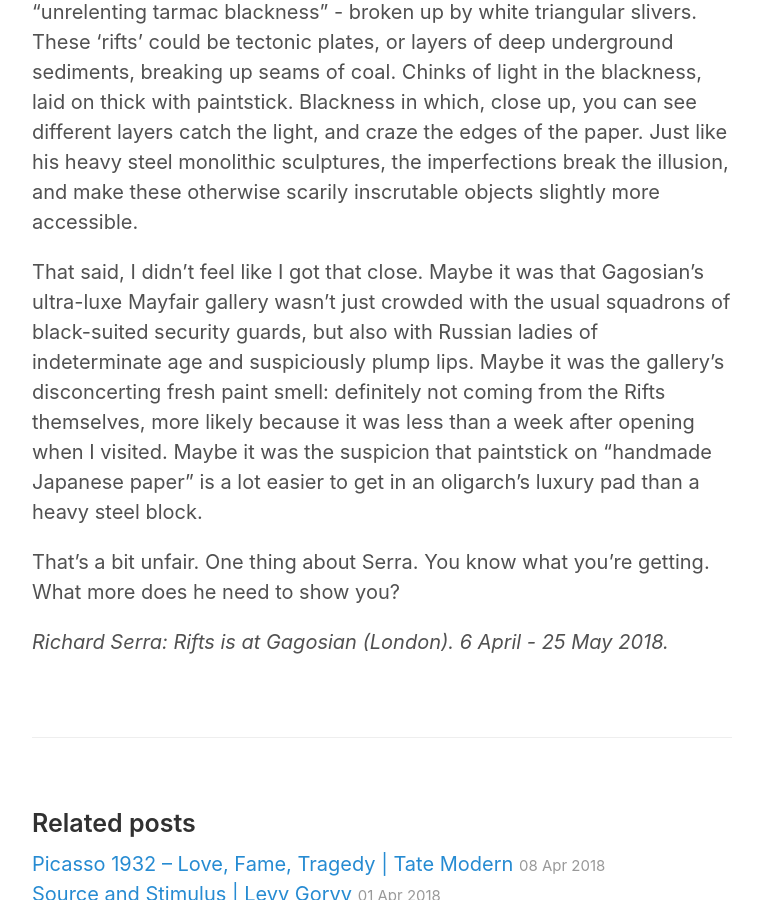
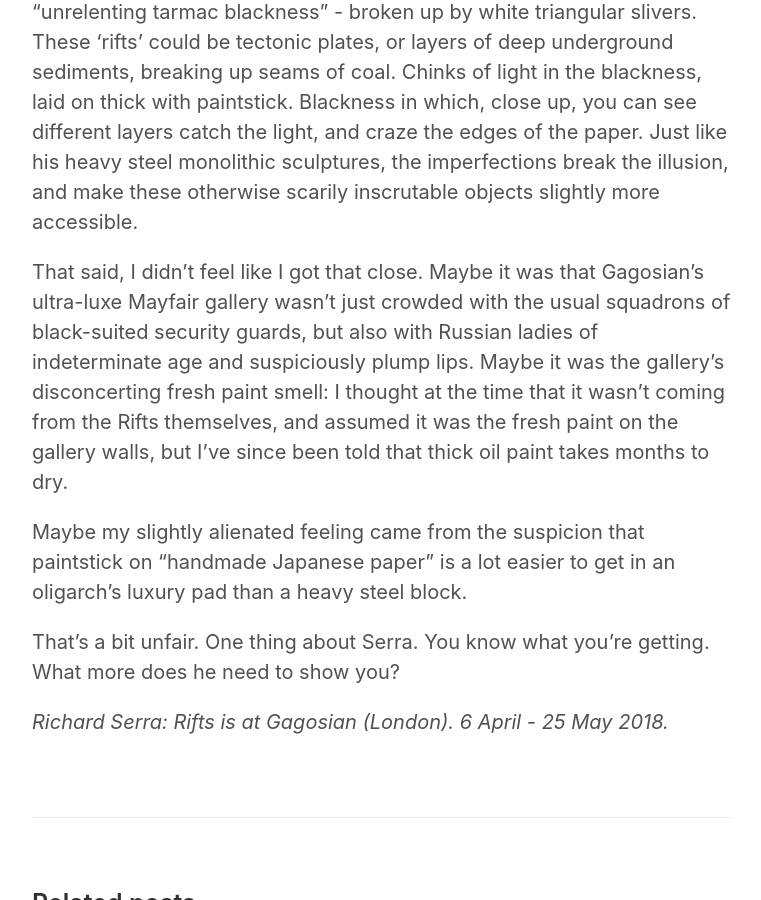
Before and after one commit to JMDKC/jmdkc.github.io, a Jekyll site: the page built from _posts/2018-04-15-serra-gagosian.md, in a window 1280 px wide and 900 px high, scrolled down 1076 px. Shown: the whole window, without its empty margins (258-1019 px from the left). Built offline with Jekyll 4.4.1, drawn with Linux system fonts in a browser that asks for light colours.

Commit message:
updated serra post

```diff
--- a/_posts/2018-04-15-serra-gagosian.md
+++ b/_posts/2018-04-15-serra-gagosian.md
@@ -11,7 +11,9 @@ Fair enough, Richard! After all, he's world-famous for his huge, dense, occasion
 
 Collectively known as 'Rifts', these works are unsurprisingly huge - and monolithic. They're almost all black - the gallery calls out their "unrelenting tarmac blackness" - broken up by white triangular slivers. These 'rifts' could be tectonic plates, or layers of deep underground sediments, breaking up seams of coal. Chinks of light in the blackness, laid on thick with paintstick. Blackness in which, close up, you can see different layers catch the light, and craze the edges of the paper. Just like his heavy steel monolithic sculptures, the imperfections break the illusion, and make these otherwise scarily inscrutable objects slightly more accessible.
 
-That said, I didn't feel like I got that close. Maybe it was that Gagosian's ultra-luxe Mayfair gallery wasn't just crowded with the usual squadrons of black-suited security guards, but also with Russian ladies of indeterminate age and suspiciously plump lips. Maybe it was the gallery's disconcerting fresh paint smell: definitely not coming from the Rifts themselves, more likely because it was less than a week after opening when I visited. Maybe it was the suspicion that paintstick on "handmade Japanese paper" is a lot easier to get in an oligarch's luxury pad than a heavy steel block.
+That said, I didn't feel like I got that close. Maybe it was that Gagosian's ultra-luxe Mayfair gallery wasn't just crowded with the usual squadrons of black-suited security guards, but also with Russian ladies of indeterminate age and suspiciously plump lips. Maybe it was the gallery's disconcerting fresh paint smell: I thought at the time that it wasn't coming from the Rifts themselves, and assumed it was the fresh paint on the gallery walls, but I've since been told that thick oil paint takes months to dry.
+
+Maybe my slightly alienated feeling came from the suspicion that paintstick on "handmade Japanese paper" is a lot easier to get in an oligarch's luxury pad than a heavy steel block.
 
 That's a bit unfair. One thing about Serra. You know what you're getting. What more does he need to show you?
 
```
